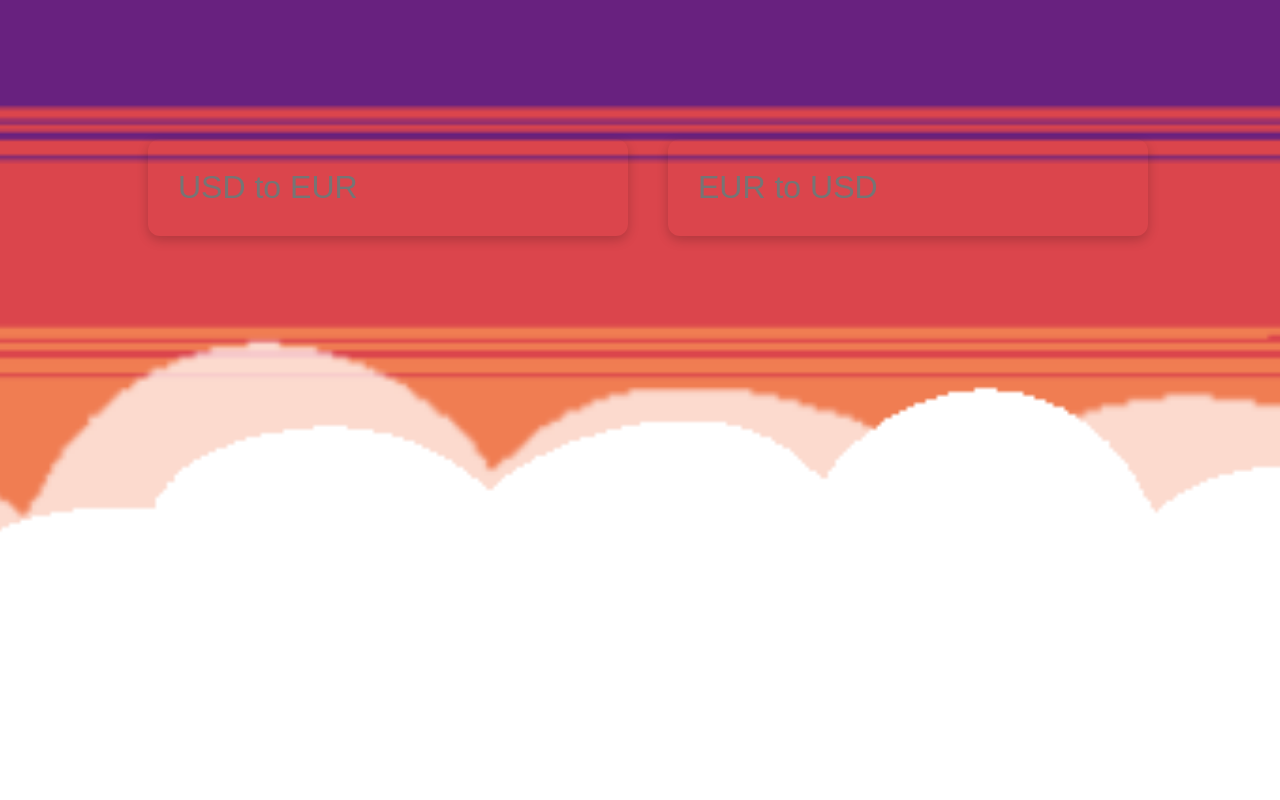
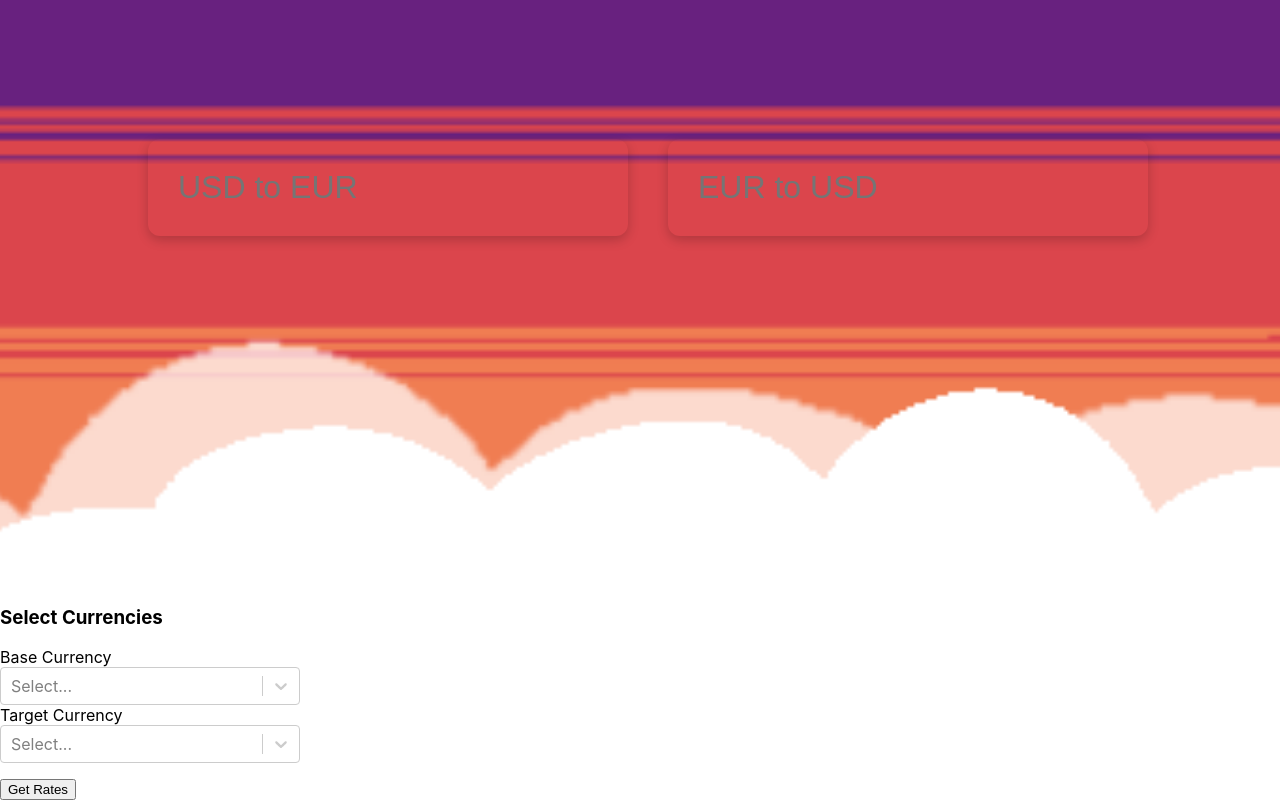
Before and after one commit to vanhacnguyen/dahacks3.5, a React (Create React App) app in the folder dahacks3.5/: page / in a window 1280 px wide. Shown: the part 213-1013 px from the top of the page. Before the commit the page ends 800 px from the top, so only its background shows below. Built offline with nearby package versions, Linux system fonts and the light colour scheme; no server answers.

Commit message:
add scrollBox for currency

```diff
--- a/dahacks3.5/package.json
+++ b/dahacks3.5/package.json
@@ -10,6 +10,7 @@
     "react": "^19.1.0",
     "react-dom": "^19.1.0",
     "react-scripts": "5.0.1",
+    "react-select": "^5.10.1",
     "web-vitals": "^2.1.4"
   },
   "scripts": {
--- /dev/null
+++ b/dahacks3.5/src/CurrencySelect.jsx
@@ -0,0 +1,57 @@
+import React, { useEffect, useState } from 'react';
+import Select from 'react-select';
+
+function CurrencySelect() {
+  const [currencyOptions, setCurrencyOptions] = useState([]);
+  const [baseCurrency, setBaseCurrency] = useState(null);
+  const [targetCurrency, setTargetCurrency] = useState(null);
+
+  useEffect(() => {
+    fetch('http://localhost:5000/api/currencies')
+      .then(res => res.json())
+      .then(data => {
+        const options = data.map(code => ({ value: code, label: code }));
+        setCurrencyOptions(options);
+        setBaseCurrency(options[0]);
+        setTargetCurrency(options[1]);
+      })
+      .catch(err => console.error("Failed to load currencies:", err));
+  }, []);
+
+  const handleSubmit = () => {
+    if (!baseCurrency || !targetCurrency) return;
+
+    const query = `http://localhost:5000/api/rates?base=${baseCurrency.value}&target=${targetCurrency.value}&year=2024&month=5`;
+
+    fetch(query)
+      .then(res => res.json())
+      .then(data => {
+        console.log("Exchange Data:", data); // You can visualize it
+      });
+  };
+
+  return (
+    <div>
+      <h3>Select Currencies</h3>
+      <div style={{ width: 300 }}>
+        <label>Base Currency</label>
+        <Select
+          options={currencyOptions}
+          value={baseCurrency}
+          onChange={setBaseCurrency}
+        />
+        <label>Target Currency</label>
+        <Select
+          options={currencyOptions}
+          value={targetCurrency}
+          onChange={setTargetCurrency}
+        />
+      </div>
+      <button onClick={handleSubmit} style={{ marginTop: "1rem" }}>
+        Get Rates
+      </button>
+    </div>
+  );
+}
+
+export default CurrencySelect;
--- a/dahacks3.5/src/index.js
+++ b/dahacks3.5/src/index.js
@@ -2,12 +2,14 @@ import React from 'react';
 import ReactDOM from 'react-dom/client';
 import './index.css';
 import App from './App';
+import CurrencySelect from './CurrencySelect';
 import reportWebVitals from './reportWebVitals';
 
 const root = ReactDOM.createRoot(document.getElementById('root'));
 root.render(
   <React.StrictMode>
     <App />
+    <CurrencySelect />
   </React.StrictMode>
 );
 
```
Also changed, not shown: 2 other files (tests, documents, lock files or other folders).
